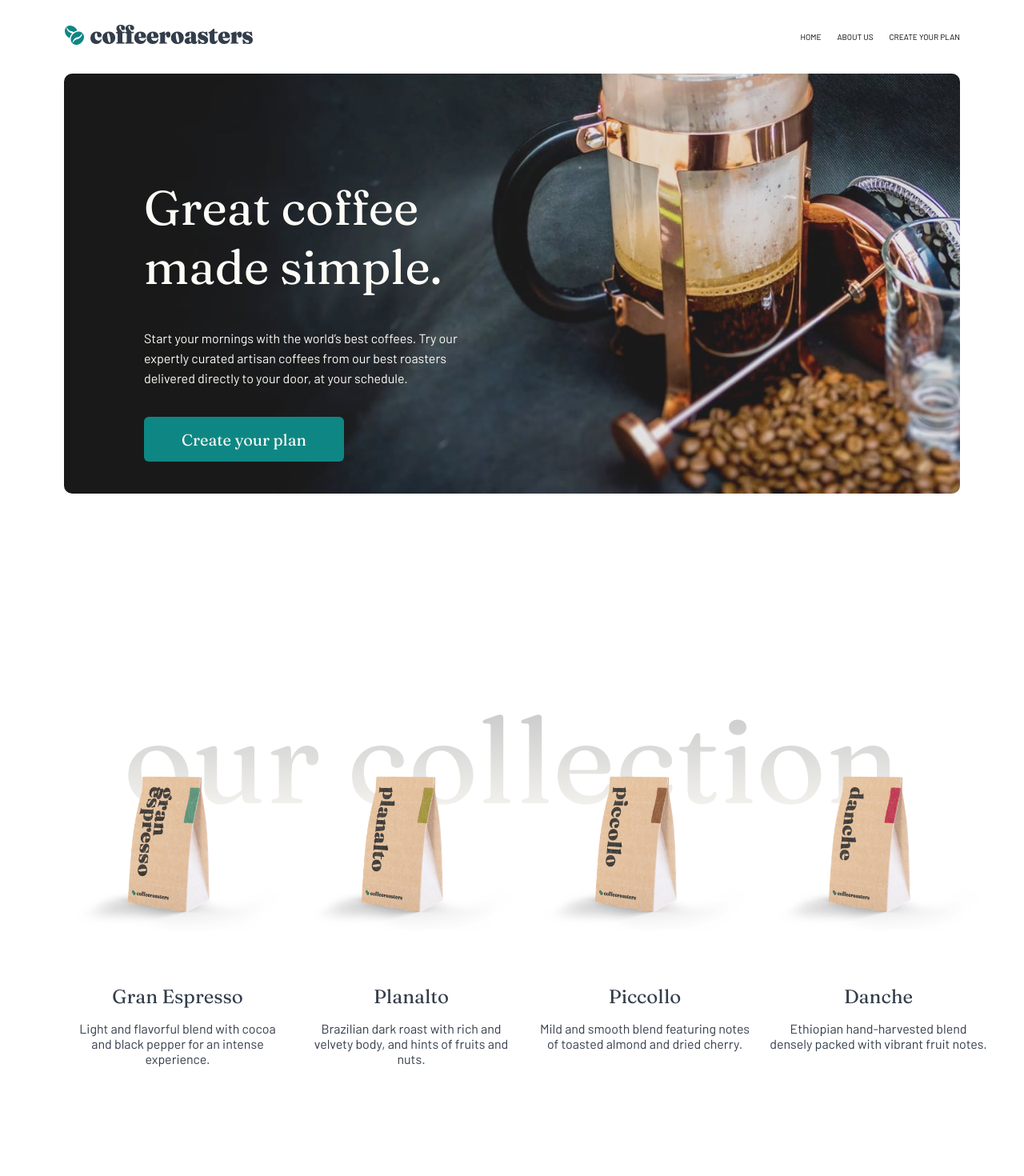
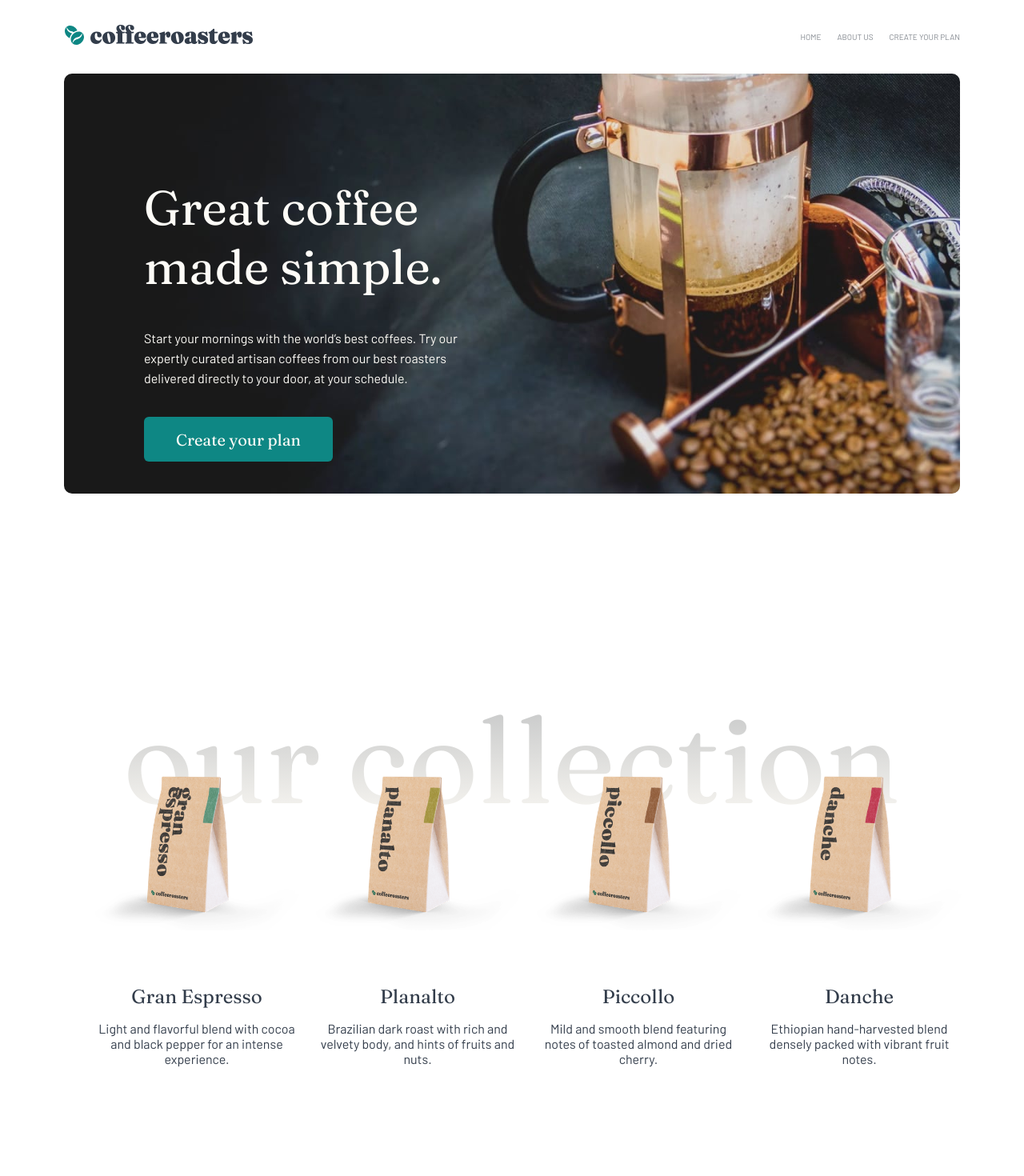
Before and after one commit to NaroNhem/Coffee-subscription, a React (Create React App) app in the folder FrontendMentor/coffeeroasters-subscription-site/client/: page / in a window 1280 px wide. Shown: the top 1470 px of the page at 80% size. Built offline with nearby package versions, Linux system fonts and the light colour scheme.

Commit message:
implemented react routing into the homepage

```diff
--- a/FrontendMentor/coffeeroasters-subscription-site/client/package.json
+++ b/FrontendMentor/coffeeroasters-subscription-site/client/package.json
@@ -8,6 +8,7 @@
     "@testing-library/user-event": "^13.5.0",
     "react": "^18.2.0",
     "react-dom": "^18.2.0",
+    "react-router-dom": "^6.10.0",
     "react-scripts": "5.0.1",
     "web-vitals": "^2.1.4"
   },
--- a/FrontendMentor/coffeeroasters-subscription-site/client/src/App.js
+++ b/FrontendMentor/coffeeroasters-subscription-site/client/src/App.js
@@ -1,5 +1,47 @@
 import Home from "./Components/Home";
+import AboutUs from "./Components/AboutUs";
+import Subscribe from "./Components/Subscribe";
+import {
+  createBrowserRouter,
+  createRoutesFromElements,
+  Route,
+  Link,
+  RouterProvider,
+  Outlet,
+} from "react-router-dom";
+
 function App() {
-  return <Home />;
+  const router = createBrowserRouter(
+    createRoutesFromElements(
+      <Route path="/" element={<Root />}>
+        <Route
+          index
+          element={
+            <Home
+              home={<Link to="/">HOME</Link>}
+              about={<Link to="/AboutUs"> ABOUT US</Link>}
+              subscribe={<Link to="/Subscribe"> CREATE YOUR PLAN</Link>}
+            />
+          }
+        />
+        <Route path="/AboutUs" element={<AboutUs />} />
+        <Route path="/Subscribe" element={<Subscribe />} />
+      </Route>
+    )
+  );
+  return (
+    <>
+      <RouterProvider router={router} />
+    </>
+  );
 }
+const Root = () => {
+  return (
+    <>
+      <div>
+        <Outlet />
+      </div>
+    </>
+  );
+};
 export default App;
--- a/FrontendMentor/coffeeroasters-subscription-site/client/src/Components/AboutUs.js
+++ b/FrontendMentor/coffeeroasters-subscription-site/client/src/Components/AboutUs.js
@@ -0,0 +1,3 @@
+export default function AboutUs() {
+  return <>Hello World</>;
+}
--- a/FrontendMentor/coffeeroasters-subscription-site/client/src/Components/Home.js
+++ b/FrontendMentor/coffeeroasters-subscription-site/client/src/Components/Home.js
@@ -1,4 +1,4 @@
-export default function Home() {
+export default function Home(props) {
   return (
     <>
       <header>
@@ -9,9 +9,9 @@ export default function Home() {
         ></img>
         <menu>
           <ul>
-            <li>HOME</li>
-            <li>ABOUT US</li>
-            <li>CREATE YOUR PLAN</li>
+            <li>{props.home}</li>
+            <li>{props.about}</li>
+            <li>{props.subscribe}</li>
           </ul>
         </menu>
       </header>
@@ -170,9 +170,9 @@ export default function Home() {
           </div>
           <div className="pages">
             <ul>
-              <li>HOME</li>
-              <li>ABOUT US</li>
-              <li>CREATE YOUR PLAN</li>
+              <li className="footerLinks">{props.home}</li>
+              <li className="footerLinks">{props.about}</li>
+              <li className="footerLinks">{props.subscribe}</li>
             </ul>
           </div>
           <div></div>
--- a/FrontendMentor/coffeeroasters-subscription-site/client/src/Components/Subscribe.js
+++ b/FrontendMentor/coffeeroasters-subscription-site/client/src/Components/Subscribe.js
@@ -0,0 +1,7 @@
+export default function Subscribe() {
+  return (
+    <>
+      <div></div>
+    </>
+  );
+}
--- a/FrontendMentor/coffeeroasters-subscription-site/client/src/index.css
+++ b/FrontendMentor/coffeeroasters-subscription-site/client/src/index.css
@@ -75,19 +75,20 @@ ul {
   margin-top: 20px;
   font-family: "Fraunces";
   font-size: 20px;
-  height: 56px;
-  width: 250px;
+  min-height: 56px;
+  max-width: 250px;
   background-color: #0e8784;
   border: none;
   border-radius: 6px;
   color: #fefcf7;
   font-weight: 900;
+  padding: 0 2em;
 }
 
 .collectionInfo {
   display: flex;
   position: relative;
-  height: 50em;
+  min-height: 50em;
   justify-content: flex-start;
   flex-direction: column;
   align-items: center;
@@ -107,7 +108,7 @@ ul {
 }
 
 .productCollection {
-  height: 43em;
+  min-height: 43em;
   width: 100%;
   display: flex;
   z-index: 1;
@@ -126,7 +127,7 @@ ul {
   color: #333d4b;
 }
 .productCards > li {
-  width: 17em;
+  max-width: 17em;
 }
 
 .productName {
@@ -142,7 +143,7 @@ li > p {
   position: relative;
 }
 .whyChoose {
-  height: 500px;
+  min-height: 500px;
   text-align: center;
   background: #2c343e;
   color: white;
@@ -180,7 +181,7 @@ li > p {
   background-color: #0e8784;
   color: white;
   padding: 3em 2em 1em 2em;
-  width: 20%;
+  max-width: 20%;
   border-radius: 8px;
   text-align: center;
   gap: 20px;
@@ -202,7 +203,7 @@ li > p {
 .line {
   margin-top: 6em;
   border: 1px solid #fdd6ba;
-  width: 70%;
+  max-width: 70%;
   position: relative;
   border-left: 1px solid white;
   border-right: 1px solid white;
@@ -227,7 +228,7 @@ li > p {
   gap: 9em;
 }
 .pathCard {
-  width: 240px;
+  max-width: 240px;
 }
 .pathCard > h1 {
   font-size: 72px;
@@ -262,3 +263,30 @@ footer {
   font-size: 12px;
   color: #83888f;
 }
+
+header > menu > ul > li {
+  cursor: pointer;
+}
+footer > div > ul > li {
+  cursor: pointer;
+}
+button {
+  cursor: pointer;
+}
+a:link {
+  text-decoration: none;
+  color: #83888f;
+}
+
+a:visited {
+  text-decoration: none;
+  color: #83888f;
+}
+
+a:hover {
+  color: #000000;
+}
+
+.footerLinks > a:hover {
+  color: white;
+}
```
Also changed, not shown: 1 other file (tests, documents, lock files or other folders).
